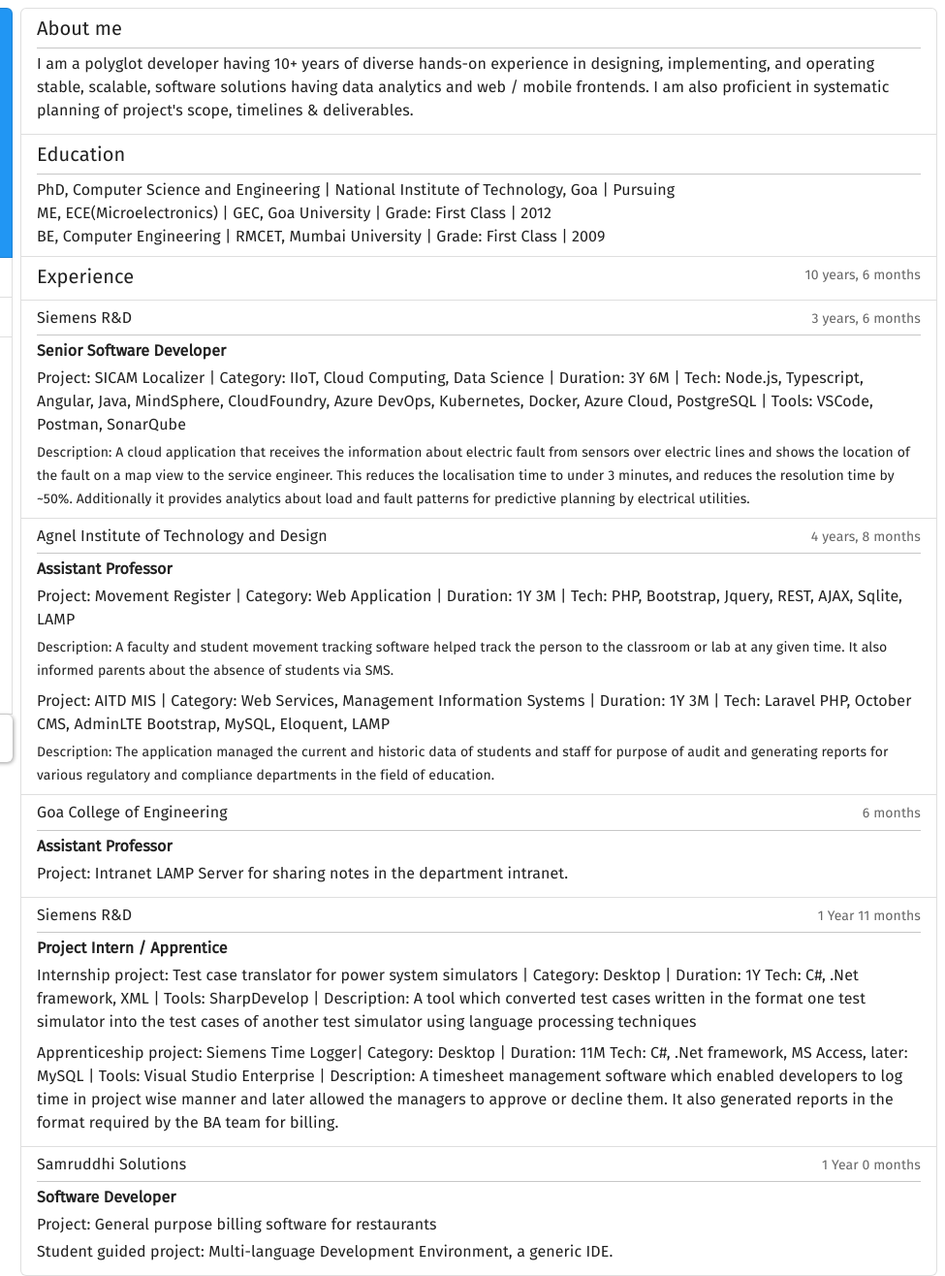
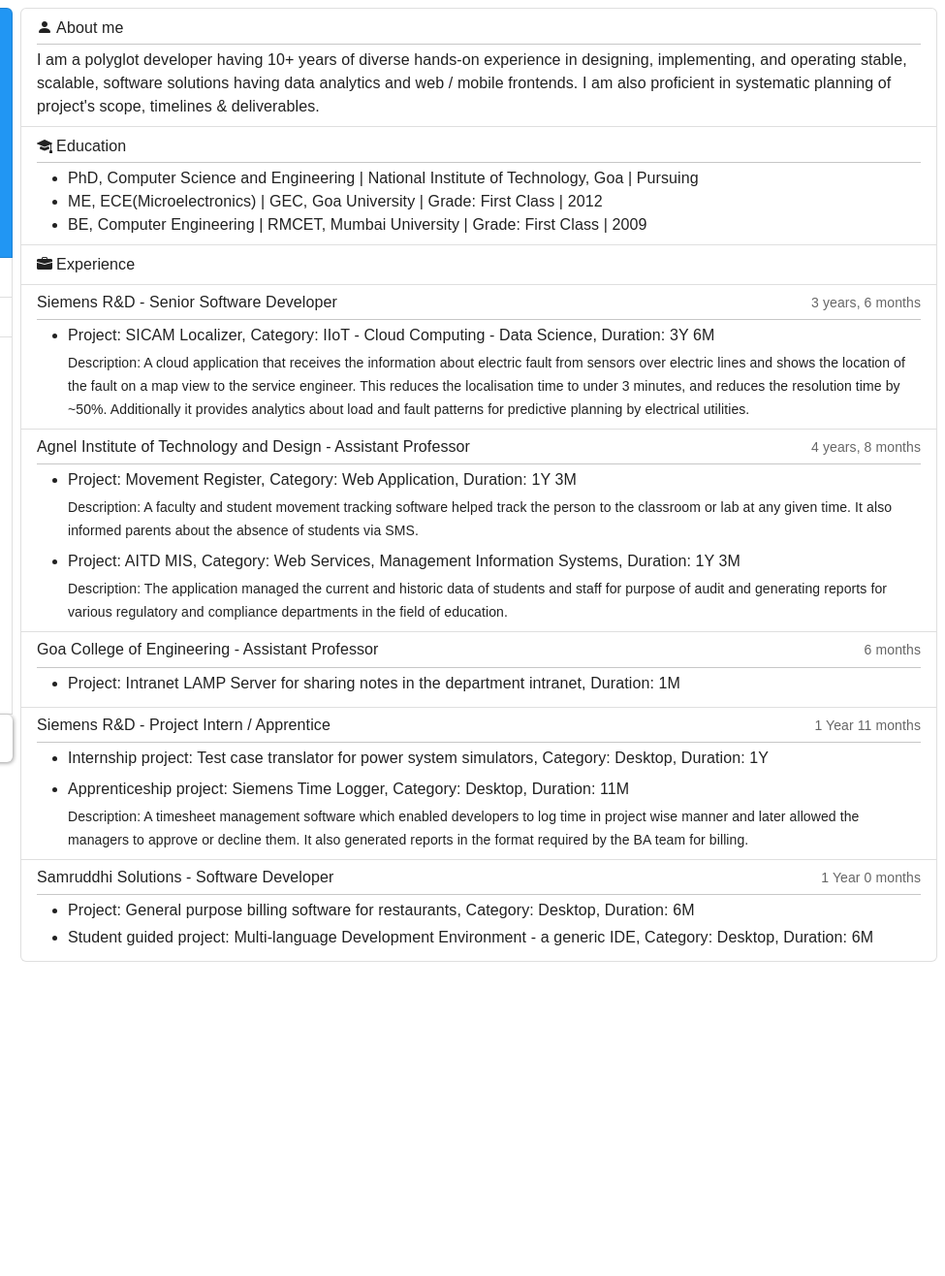
Before and after one commit to epathak/epathak.github.io, a plain HTML site: page index.html in a window 1280 px wide. Shown: the full height of the page at 97% size, 305-1280 px from the left. After the commit the page ends 1000 px from the top, so only its background shows below. Drawn offline with nearby package versions, Linux system fonts and the light colour scheme; a web font is replaced by a local one.

Commit message:
Updated right panel for readability

```diff
--- a/index.html
+++ b/index.html
@@ -12,7 +12,7 @@
   <link rel="stylesheet" href="https://cdn.jsdelivr.net/npm/bootstrap-icons@1.8.1/font/bootstrap-icons.css">
   <link rel="preconnect" href="https://fonts.googleapis.com">
   <link rel="preconnect" href="https://fonts.gstatic.com" crossorigin>
-  <link rel="stylesheet" href="https://fonts.googleapis.com/css2?family=Fira+Sans&display=swap">
+  <link rel="stylesheet" href="https://fonts.googleapis.com/css2?family=Fira+Sans&family=Fira+Sans+Condensed">
 
   <title>Tejas Kiran Pathak</title>
 </head>
@@ -106,110 +106,126 @@
       </li>
     </section>
 
-    <section class="list-group col-md-9">
-      <a href="#" class="list-group-item list-group-item-action">
-        <div class="d-flex w-100 justify-content-between">
-          <h5 class="mb-1">About me</h5>
+    <section class="list-group col-md-9" style="font-family: 'Fira Sans Condensed', sans-serif;">
+      <li class="list-group-item">
+        <div class="d-flex align-items-center">
+          <i class="bi bi-person-fill me-1"></i>
+          <p class="h6 m-0">About me</p>
         </div>
         <hr class="my-1">
-        <p class="mb-1">I am a polyglot developer having 10+ years of diverse hands-on experience in designing,
+        <p class="mb-0">I am a polyglot developer having 10+ years of diverse hands-on experience in designing,
           implementing,
           and operating stable, scalable, software solutions having data analytics and web / mobile frontends.
           I am also proficient in systematic planning of project's scope, timelines & deliverables.</p>
-      </a>
-      <a href="#" class="list-group-item list-group-item-action">
-        <div class="d-flex w-100 justify-content-between">
-          <h5 class="mb-1">Education</h5>
+      </li>
+      <li class="list-group-item ">
+        <div class="d-flex align-items-center">
+          <i class="bi bi-mortarboard-fill me-1"></i>
+          <h5 class="h6 m-0">Education</h5>
         </div>
         <hr class="my-1">
-        <p class="mb-0">PhD, Computer Science and Engineering | National Institute of Technology, Goa | Pursuing</p>
-        <p class="mb-0">ME, ECE(Microelectronics) | GEC, Goa University | Grade: First Class | 2012</p>
-        <p class="mb-0">BE, Computer Engineering | RMCET, Mumbai University | Grade: First Class | 2009</p>
-      </a>
-      <a href="#" class="list-group-item list-group-item-action">
+        <ul class="mb-0">
+          <li>PhD, Computer Science and Engineering | National Institute of Technology, Goa | Pursuing</li>
+          <li>ME, ECE(Microelectronics) | GEC, Goa University | Grade: First Class | 2012</li>
+          <li>BE, Computer Engineering | RMCET, Mumbai University | Grade: First Class | 2009</li>
+        </ul>
+      </li>
+      <li class="list-group-item ">
+        <div class="d-flex align-items-center">
+          <i class="bi bi-briefcase-fill me-1"></i>
+          <h5 class="h6 m-0">Experience</h5>
+        </div>
+      </li>
+      <li class="list-group-item ">
         <div class="d-flex w-100 justify-content-between">
-          <h5 class="mb-1">Experience</h5>
-          <small class="text-muted">10 years, 6 months</small>
-        </div>
-      </a>
-      <a href="#" class="list-group-item list-group-item-action">
-        <div class="d-flex w-100 justify-content-between">
-          <h6 class="mb-1">Siemens R&D</h6>
+          <h6 class="mb-1">Siemens R&D - Senior Software Developer</h6>
           <small class="text-muted">3 years, 6 months</small>
         </div>
         <hr class="my-1">
-        <p class="mb-1"><strong>Senior Software Developer</strong></p>
-        <p class="mb-1">Project: SICAM Localizer | Category: IIoT, Cloud Computing, Data Science | Duration: 3Y 6M
-          | Tech: Node.js, Typescript, Angular, Java, MindSphere, CloudFoundry, Azure DevOps, Kubernetes, Docker,
-          Azure Cloud, PostgreSQL | Tools: VSCode, Postman, SonarQube </p>
-
+        <ul class="mb-0">
+          <li>
+            <p class="mb-1">Project: SICAM Localizer, Category: IIoT - Cloud Computing - Data Science, Duration: 3Y 6M
+            </p>
             <small>Description: A cloud application that receives the information about electric fault from sensors over
               electric lines and shows the location of the fault on a map view to the service engineer. This reduces the
               localisation time to under 3 minutes, and reduces the resolution time by ~50%. Additionally it provides
               analytics about load and fault patterns for predictive planning by electrical utilities.</small>
-      </a>
+          </li>
+        </ul>
+      </li>
 
-      <a href="#" class="list-group-item list-group-item-action">
+      <li class="list-group-item ">
         <div class="d-flex w-100 justify-content-between">
-          <h6 class="mb-1">Agnel Institute of Technology and Design</h6>
+          <h6 class="mb-1">Agnel Institute of Technology and Design - Assistant Professor</h6>
           <small class="text-muted">4 years, 8 months</small>
         </div>
         <hr class="my-1">
-        <p class="mb-1"><strong>Assistant Professor</strong></p>
-        <p class="mb-1">Project: Movement Register | Category: Web Application | Duration: 1Y 3M | Tech: PHP,
-          Bootstrap, Jquery, REST, AJAX, Sqlite, LAMP </p>
-
+        <ul class="mb-0">
+          <li>
+            <p class="mb-1">Project: Movement Register, Category: Web Application, Duration: 1Y 3M</p>
             <small>Description: A faculty and student movement tracking software helped track the person to the
-          classroom or lab at any given time. It also informed parents about the absence of students via SMS.</small>
-
-        <p class="mb-1 mt-2">Project: AITD MIS | Category: Web Services, Management Information Systems | Duration: 1Y
-          3M | Tech: Laravel PHP, October CMS, AdminLTE Bootstrap, MySQL, Eloquent, LAMP </p>
-
+              classroom or lab at any given time. It also informed parents about the absence of students via
+              SMS.</small>
+          </li>
+          <li>
+            <p class="mb-1 mt-2">Project: AITD MIS, Category: Web Services, Management Information Systems, Duration: 1Y
+              3M</p>
             <small>Description: The application managed the current and historic data of students and staff for purpose
               of audit and generating reports for various regulatory and compliance departments in the field of
               education.</small>
-      </a>
+          </li>
+        </ul>
+      </li>
 
-      <a href="#" class="list-group-item list-group-item-action">
+      <li class="list-group-item ">
         <div class="d-flex w-100 justify-content-between">
-          <h6 class="mb-1">Goa College of Engineering</h6>
+          <h6 class="mb-1">Goa College of Engineering - Assistant Professor</h6>
           <small class="text-muted">6 months</small>
         </div>
         <hr class="my-1">
-        <p class="mb-1"><strong>Assistant Professor</strong></p>
-        <p class="mb-1">Project: Intranet LAMP Server for sharing notes in the department intranet. </p>
-      </a>
+        <ul class="mb-0">
+          <li>
+            <p class="mb-1">Project: Intranet LAMP Server for sharing notes in the department intranet, Duration: 1M</p>
+          </li>
+        </ul>
+      </li>
 
-      <a href="#" class="list-group-item list-group-item-action">
+      <li class="list-group-item ">
         <div class="d-flex w-100 justify-content-between">
-          <h6 class="mb-1">Siemens R&D</h6>
+          <h6 class="mb-1">Siemens R&D - Project Intern / Apprentice</h6>
           <small class="text-muted">1 Year 11 months</small>
         </div>
         <hr class="my-1">
-        <p class="mb-1"><strong>Project Intern / Apprentice</strong></p>
-        <p class="mb-1">Internship project: Test case translator for power system simulators | Category: Desktop |
-          Duration: 1Y
-          Tech: C#, .Net framework, XML | Tools: SharpDevelop | Description: A tool which converted test cases written
-          in the format one test simulator into the test cases
-          of another test simulator using language processing techniques</p>
+        <ul class="mb-0">
+          <li>
+            <p class="mb-1">Internship project: Test case translator for power system simulators, Category: Desktop,
+              Duration: 1Y</p>
+          </li>
+          <li>
+            <p class="mb-1 mt-2">Apprenticeship project: Siemens Time Logger, Category: Desktop, Duration: 11M</p>
+            <small>Description: A timesheet management software which enabled developers to log time in project wise
+              manner and later allowed the managers to approve or decline them. It also generated reports in the
+              format required by the BA team for billing.</small>
+          </li>
+        </ul>
+      </li>
 
-        <p class="mb-1 mt-2">Apprenticeship project: Siemens Time Logger| Category: Desktop | Duration: 11M
-          Tech: C#, .Net framework, MS Access, later: MySQL | Tools: Visual Studio Enterprise | Description: A
-          timesheet management software which enabled developers to log time in project wise
-          manner and later allowed the managers to approve or decline them. It also generated reports in the
-          format required by the BA team for billing.</p>
-      </a>
-
-      <a href="#" class="list-group-item list-group-item-action">
+      <li class="list-group-item ">
         <div class="d-flex w-100 justify-content-between">
-          <h6 class="mb-1">Samruddhi Solutions</h6>
+          <h6 class="mb-1">Samruddhi Solutions - Software Developer</h6>
           <small class="text-muted">1 Year 0 months</small>
         </div>
         <hr class="my-1">
-        <p class="mb-1"><strong>Software Developer</strong></p>
-        <p class="mb-1">Project: General purpose billing software for restaurants</p>
-        <p class="mb-1">Student guided project: Multi-language Development Environment, a generic IDE.</p>
-      </a>
+        <ul class="mb-0">
+          <li>
+            <p class="mb-1">Project: General purpose billing software for restaurants, Category: Desktop, Duration: 6M
+            </p>
+          </li>
+          <li>
+            <p class="mb-1">Student guided project: Multi-language Development Environment - a generic IDE, Category:
+              Desktop, Duration: 6M</p>
+          </li>
+      </li>
     </section>
 
   </main>
```
Lines whose indentation alone changed are shown as unchanged.
